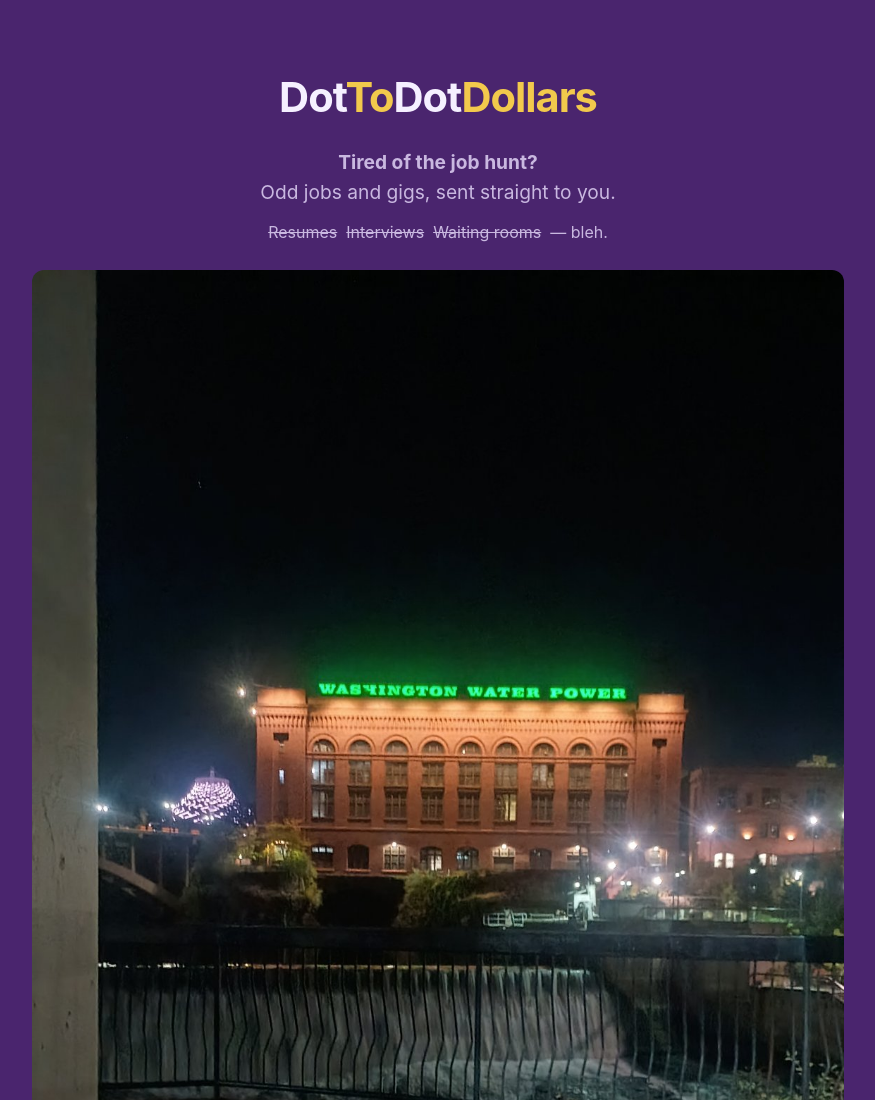
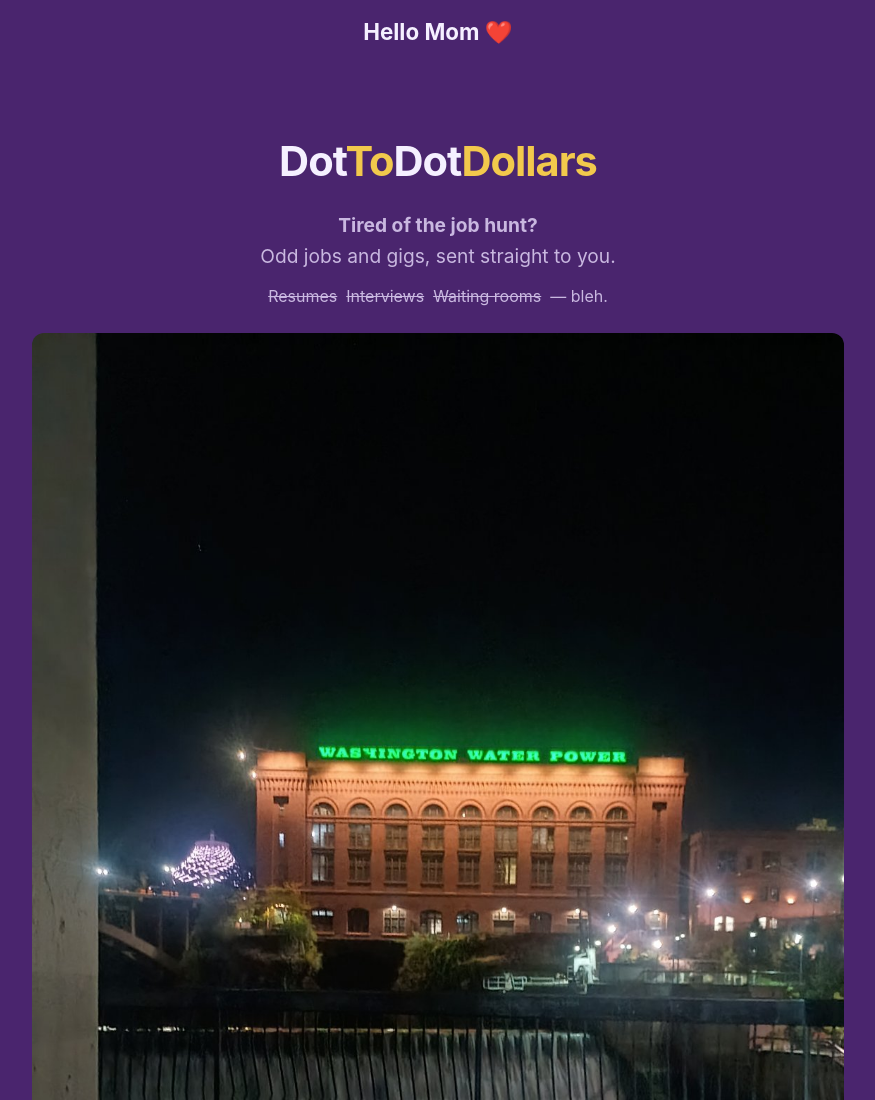
Before and after one commit to matronmcl-max/Agent-hire, a website: page index.html in a window 1280 px wide. Shown: the top 1100 px of the page, without its empty margins (202-1077 px from the left). Drawn offline with Linux system fonts and the light colour scheme; no server answers.

Commit message:
Add Hello Mom banner at very top of homepage

```diff
--- a/index.html
+++ b/index.html
@@ -59,9 +59,11 @@
   .hero img { width: 100%; border-radius: 12px; display: block; }
   .hero figcaption { text-align: center; color: var(--muted); font-size: 0.95rem; margin-top: 8px; }
   footer { padding: 40px 0 60px; text-align: center; color: var(--muted); font-size: 0.9rem; border-top: 1px solid var(--border); }
+  .mom-banner { text-align: center; padding: 14px 20px; font-size: 1.4rem; font-weight: 700; }
 </style>
 </head>
 <body>
+<div class="mom-banner">Hello Mom ❤️</div>
 <div class="wrap">
 
 <header>
```
